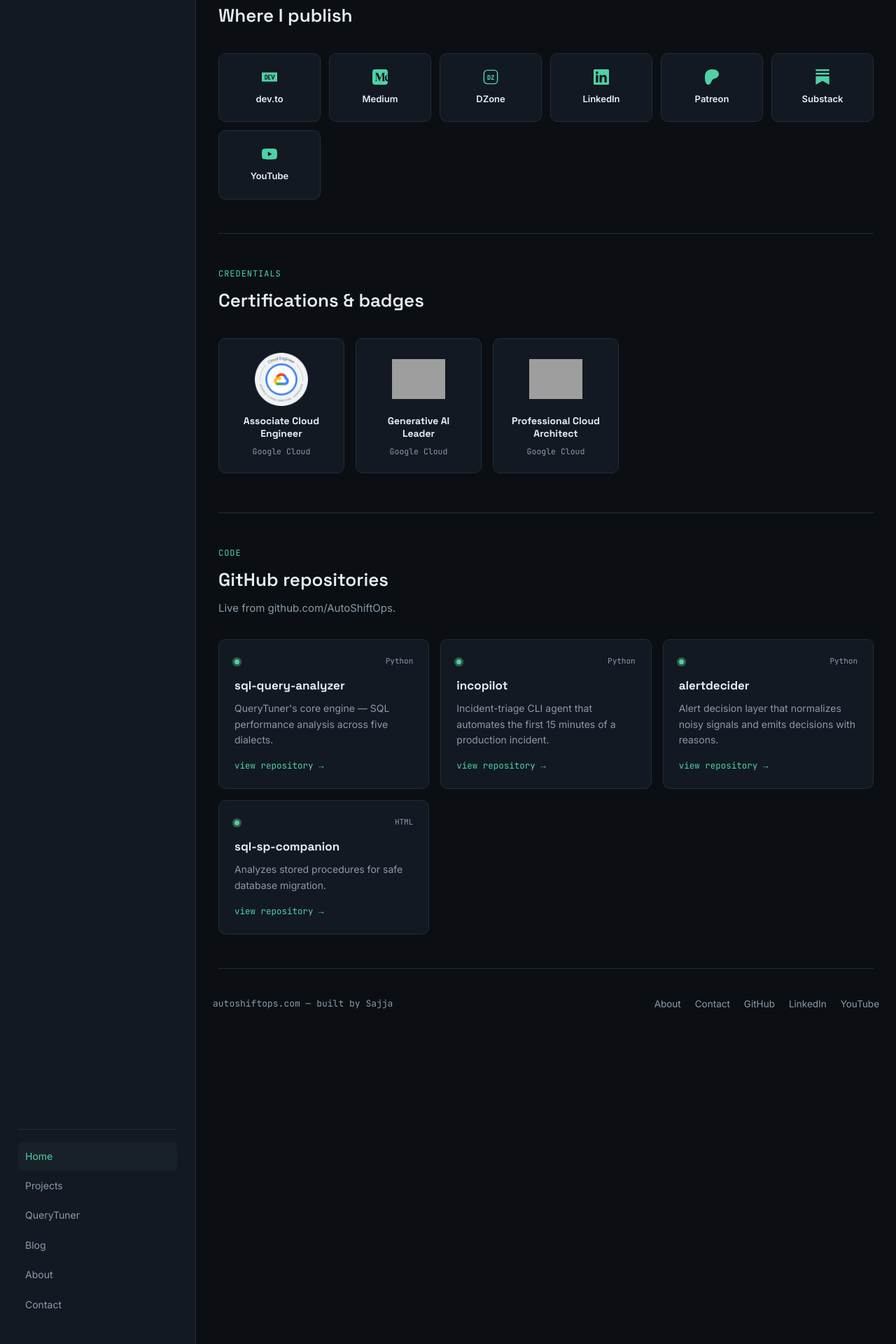
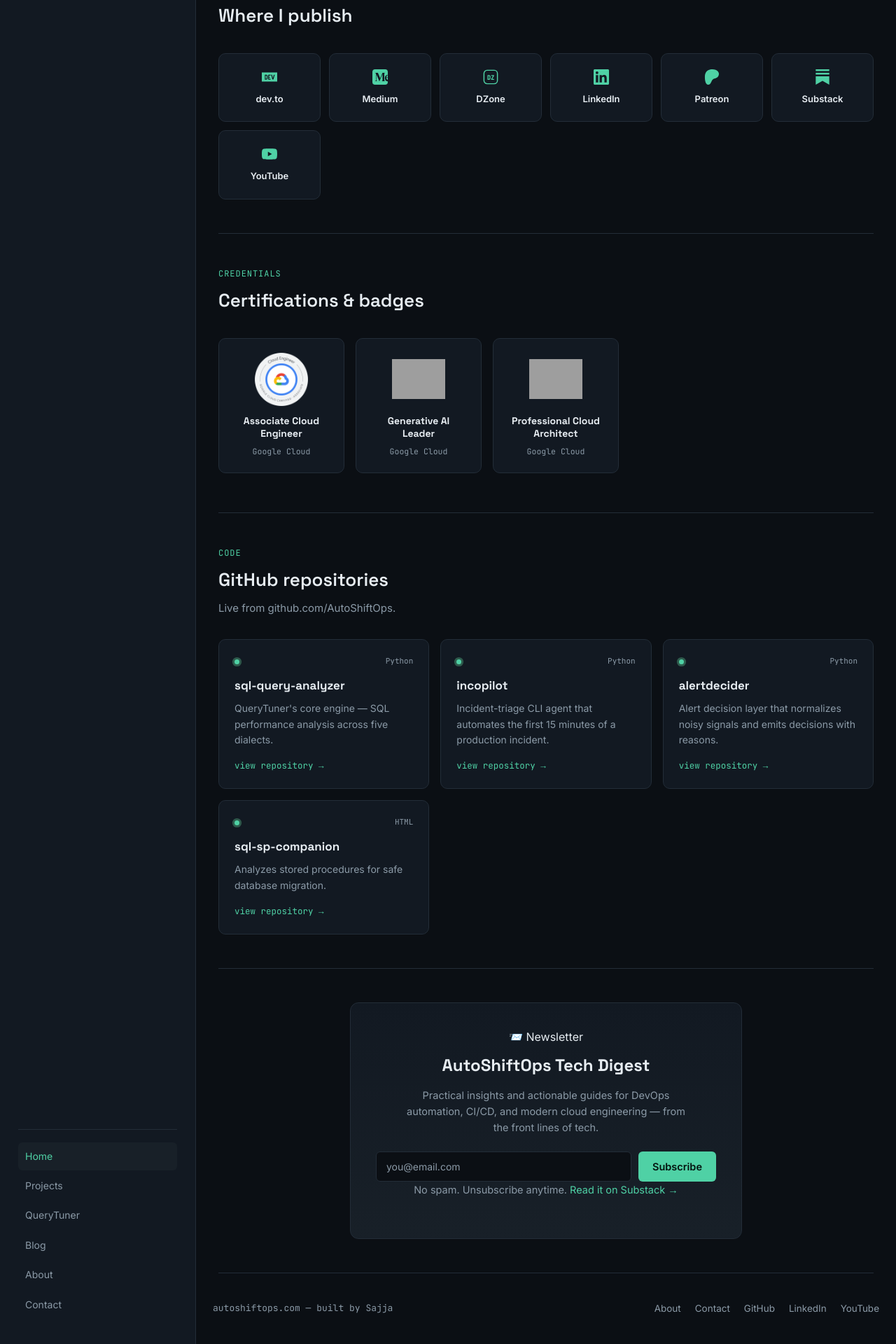
Before and after one commit to AutoShiftOps/autoshiftops.github.io, a Jekyll site: the page built from index.html, in a window 1280 px wide. Shown: the part 1676-3596 px from the top of the page at 70% size. Built offline with Jekyll 4.4.1, drawn with Linux system fonts in a browser that asks for light colours; grey boxes are pictures that could not be loaded.

Commit message:
Add Substack newsletter subscribe section
Adds a dark-themed subscribe card (name, tagline, inline email form)
posting directly to Substack's public subscribe endpoint, matching
the same action/field the platform's own embed widget uses, so it
stays visually consistent instead of dropping in their white iframe.
Also points the substack config link at the real publication URL
instead of the profile page.

```diff
--- a/_config.yml
+++ b/_config.yml
@@ -21,7 +21,7 @@
   medium: "https://medium.com/@sajjasudhakarrao"
   dzone: "https://dzone.com/users/5524033/sajjasudhakararao.html"
   patreon: "https://www.patreon.com/cw/Autoshiftops"
-  substack: "https://substack.com/@sajjas"
+  substack: "https://sajjas.substack.com/"
 
 # Collections / blog
 permalink: /blog/:year/:month/:day/:title/
--- a/assets/css/main.css
+++ b/assets/css/main.css
@@ -390,6 +390,25 @@
 .publish-card svg{ width:22px; height:22px; color:var(--signal); }
 .publish-card span{ font-size:13px; font-weight:600; }
 
+/* ---------- Subscribe ---------- */
+.subscribe-card{
+  background:linear-gradient(180deg, var(--surface) 0%, var(--surface-2) 100%);
+  border:1px solid var(--border); border-radius:12px; padding:36px;
+  text-align:center; max-width:560px; margin:0 auto;
+}
+.subscribe-card .label{ justify-content:center; display:flex; }
+.subscribe-card h2{ font-family:var(--font-display); font-size:24px; margin:8px 0 12px; }
+.subscribe-card p{ color:var(--text-dim); font-size:14.5px; max-width:44ch; margin:0 auto 22px; }
+.subscribe-form{ display:flex; gap:10px; flex-wrap:wrap; justify-content:center; }
+.subscribe-form input{
+  flex:1 1 240px; background:var(--ink); border:1px solid var(--border); border-radius:6px;
+  padding:12px 14px; color:var(--text); font-family:var(--font-body); font-size:14px; outline:none;
+}
+.subscribe-form input:focus{ border-color:var(--signal-dim); }
+.subscribe-form input::placeholder{ color:var(--text-dim); }
+.subscribe-note{ margin:16px 0 0; font-size:12.5px; color:var(--text-dim); }
+.subscribe-note a{ color:var(--signal); }
+
 /* ---------- Responsive: collapse sidebar on small screens ---------- */
 @media (max-width:960px){
   body.has-sidebar{ display:block; }
--- a/index.html
+++ b/index.html
@@ -154,3 +154,17 @@
     <div class="card repo-skeleton"><div class="card-top"><span class="dot"></span></div><h4>Loading&hellip;</h4><p>Fetching latest repositories from GitHub.</p></div>
   </div>
 </section>
+
+<!-- SUBSCRIBE -->
+<section>
+  <div class="subscribe-card">
+    <span class="label">📨 Newsletter</span>
+    <h2>AutoShiftOps Tech Digest</h2>
+    <p>Practical insights and actionable guides for DevOps automation, CI/CD, and modern cloud engineering &mdash; from the front lines of tech.</p>
+    <form class="subscribe-form" action="https://sajjas.substack.com/api/v1/free?nojs=true" method="post" target="_blank">
+      <input type="email" name="email" placeholder="you@email.com" required aria-label="Email address">
+      <button type="submit" class="btn btn-primary">Subscribe</button>
+    </form>
+    <p class="subscribe-note">No spam. Unsubscribe anytime. <a href="{{ site.social.substack }}" target="_blank" rel="noopener">Read it on Substack &rarr;</a></p>
+  </div>
+</section>
```
